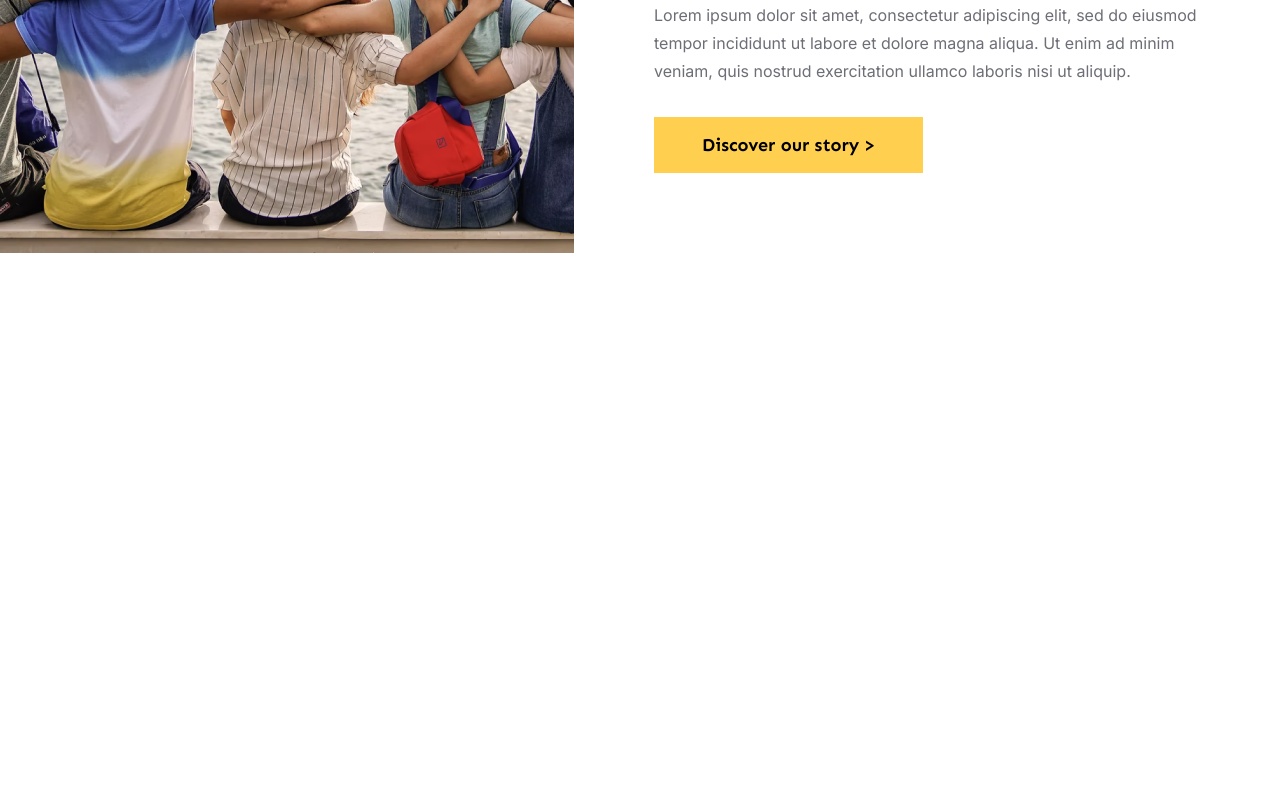
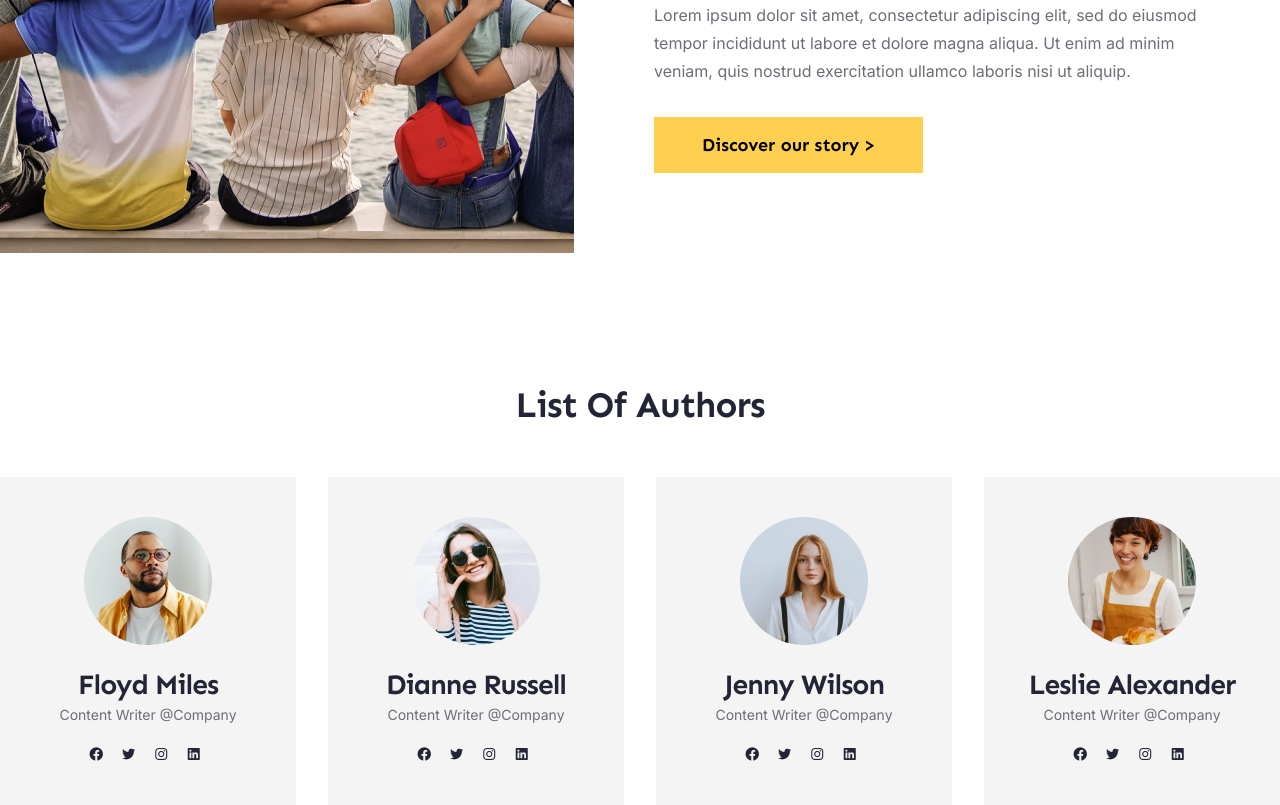
Before and after one commit to freund82/blogCommunity, a plain HTML site: page index.html in a window 1280 px wide. Shown: the part 3314-4119 px from the top of the page. Before the commit the page ends 3567 px from the top, so only its background shows below. Drawn offline with nearby package versions, Linux system fonts and the light colour scheme.

Commit message:
WithAuthorsPhotoBlock

```diff
--- a/assets/css/style.css
+++ b/assets/css/style.css
@@ -38,6 +38,7 @@ p{
     --posts-author-color:#4C4C4C;
     --featured-smallText-color:#6D6E76;
     --icons-background-color:#FBF6EA;
+    --listAuthors-background-color:#F4F4F4;
 }
 
 .container{
@@ -346,6 +347,7 @@ nav{
     position:relative;
     z-index:100;
     line-height: 0;
+    margin-bottom:12.8rem;
 }
 .specialPost-content{
     width:100%;
@@ -371,6 +373,39 @@ nav{
 .specialPostBtn{
     margin-top:3.2rem;
     height:5.6rem;
+}
+
+/*List Of Authors*/
+.listOfAuthors-info{
+    display:flex;
+    flex-wrap:wrap;
+    gap:3.2rem;
+    justify-content: space-around;
+}
+.listOfAuthors-info--Block{
+    width:29.6rem;
+    padding:4rem 2.8rem;
+    background:var(--listAuthors-background-color);
+}
+.listOfAutorsPhoto{
+    display:block;
+    margin: 0 auto;
+}
+.listOfAuthorsTitle{
+    margin-top:2rem;
+    text-align: center;
+}
+.listOfAuthors-smallText{
+    font-size:1.4rem;
+    color:var(--featured-smallText-color);
+    line-height:2rem;
+    text-align: center;
+    margin-bottom:2rem;
+}
+.listOfAuthor-icons{
+    color:var(--main-boldText-color);
+    text-align: center;
+    letter-spacing: 0.6rem;
 }
 
 /*Media*/
--- a/index.html
+++ b/index.html
@@ -8,6 +8,7 @@
         <link rel="preconnect" href="https://fonts.googleapis.com">
 <link rel="preconnect" href="https://fonts.gstatic.com" crossorigin>
 <link href="https://fonts.googleapis.com/css2?family=Inter:wght@400;500;900&family=Sen:wght@700&display=swap" rel="stylesheet">
+<link href='https://unpkg.com/boxicons@2.1.4/css/boxicons.min.css' rel='stylesheet'>
     </head>
     <body>
         <!--Header-->
@@ -136,6 +137,58 @@
                 <button type="button" class="secondaryBtn specialPostBtn">Discover our story ></button>
             </div>
         </section>
+        <!--End special Post-->
+        <!--List of Authors-->
+        <section class="listOfAuthors container">
+            <h2 class="catagory-section--title">List Of Authors</h2>
+            <div class="listOfAuthors-info">
+                <div class="listOfAuthors-info--Block">
+                    <img class="listOfAutorsPhoto" src="./assets/images/photo1.png" alt="photo1">
+                    <h3 class="category-block--text listOfAuthorsTitle">Floyd Miles</h3>
+                    <p class="listOfAuthors-smallText">Content Writer @Company</p>
+                    <div class="listOfAuthor-icons">
+                        <i class='bx bxl-facebook-circle'></i>
+                        <i class='bx bxl-twitter'></i>
+                        <i class='bx bxl-instagram' ></i>
+                        <i class='bx bxl-linkedin-square' ></i>
+                    </div>
+                </div>
+                <div class="listOfAuthors-info--Block">
+                    <img class="listOfAutorsPhoto" src="./assets/images/photo2.png" alt="photo1">
+                    <h3 class="category-block--text listOfAuthorsTitle">Dianne Russell</h3>
+                    <p class="listOfAuthors-smallText">Content Writer @Company</p>
+                    <div class="listOfAuthor-icons">
+                        <i class='bx bxl-facebook-circle'></i>
+                        <i class='bx bxl-twitter'></i>
+                        <i class='bx bxl-instagram' ></i>
+                        <i class='bx bxl-linkedin-square' ></i>
+                    </div>
+                </div>
+                <div class="listOfAuthors-info--Block">
+                    <img class="listOfAutorsPhoto" src="./assets/images/photo3.png" alt="photo1">
+                    <h3 class="category-block--text listOfAuthorsTitle">Jenny Wilson</h3>
+                    <p class="listOfAuthors-smallText">Content Writer @Company</p>
+                    <div class="listOfAuthor-icons">
+                        <i class='bx bxl-facebook-circle'></i>
+                        <i class='bx bxl-twitter'></i>
+                        <i class='bx bxl-instagram' ></i>
+                        <i class='bx bxl-linkedin-square' ></i>
+                    </div>
+                </div>
+                <div class="listOfAuthors-info--Block">
+                    <img class="listOfAutorsPhoto" src="./assets/images/photo4.png" alt="photo1">
+                    <h3 class="category-block--text listOfAuthorsTitle">Leslie Alexander</h3>
+                    <p class="listOfAuthors-smallText">Content Writer @Company</p>
+                    <div class="listOfAuthor-icons">
+                        <i class='bx bxl-facebook-circle'></i>
+                        <i class='bx bxl-twitter'></i>
+                        <i class='bx bxl-instagram' ></i>
+                        <i class='bx bxl-linkedin-square' ></i>
+                    </div>
+                </div>
+            </div>
+        </section>
+        <!--End List Of Authors-->
         <script src="./assets/js/script.js"></script>
     </body>
 </html>
```
